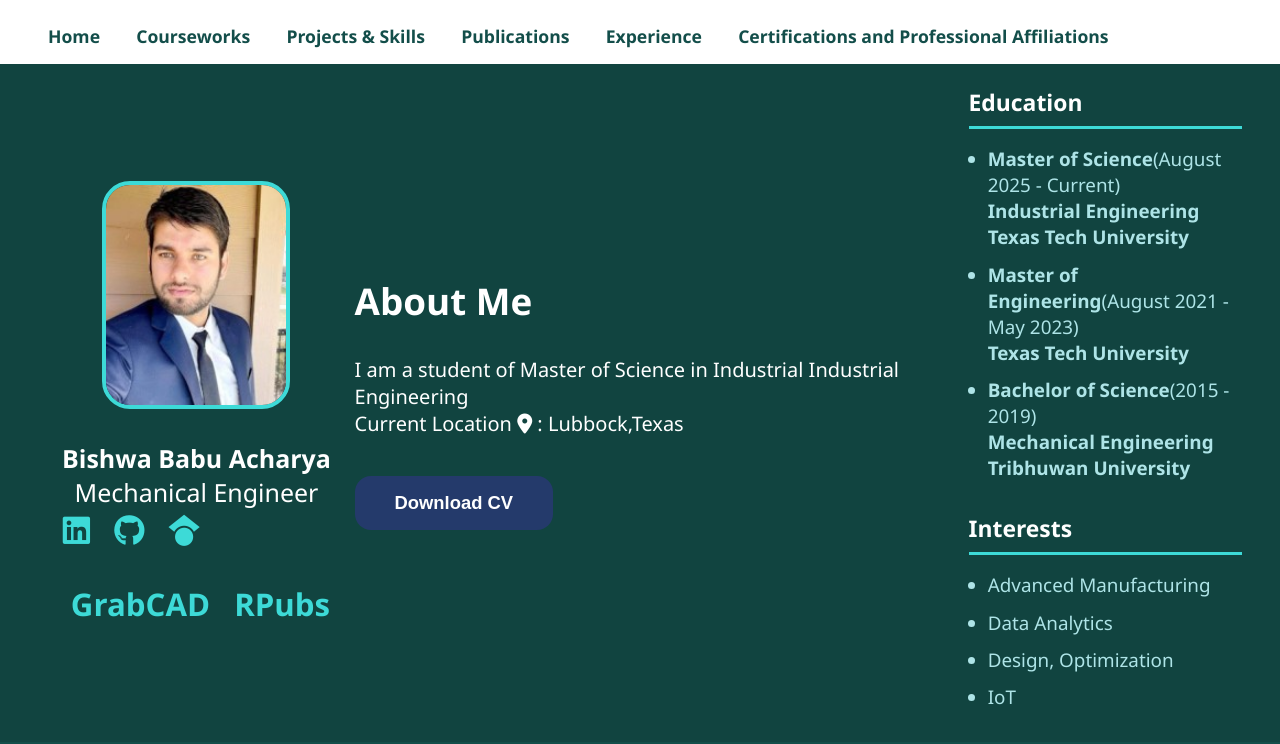
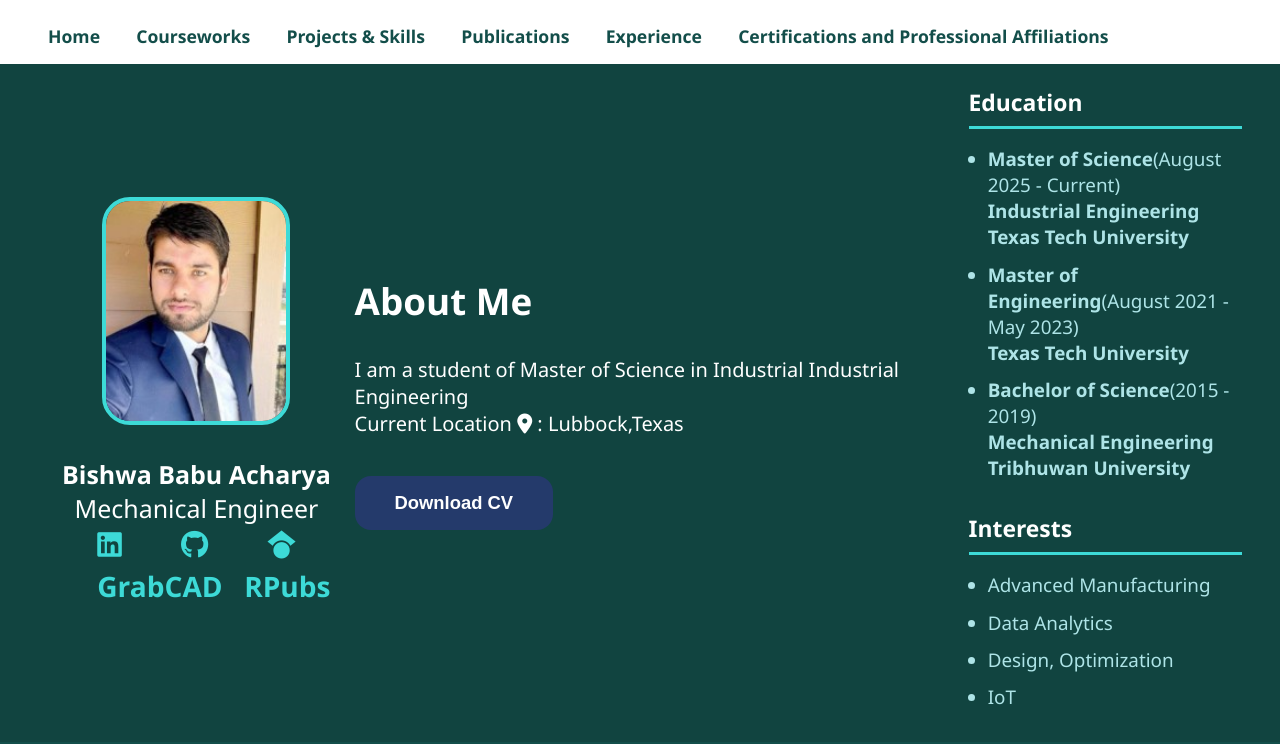
Before and after one commit to bibashmanjusubedi/portfolioBBA, a plain HTML site: page index.html in a window 1280 px wide. Drawn offline with Linux system fonts and the light colour scheme.

Commit message:
CSS for fontAwesome adjusted

```diff
--- a/index.html
+++ b/index.html
@@ -30,18 +30,18 @@
             Mechanical Engineer<br>
           </div>
           <div class="profile-links">
-            <a href="https://www.linkedin.com/in/bishwa96/"><i class="fab fa-linkedin"></i>
-            </a>
-            <a href="https://github.com/bishwa221"><i class="fab fa-github"></i>
-            </a>
-            <a href="https://scholar.google.com/citations?user=4ybsMIsAAAAJ&hl=en">
-                <i class="fa-brands fa-google-scholar"></i></p>
-            </a>
-            <a href="https://grabcad.com/bishwa.acharya-1">
-              <b>GrabCAD</b>
-            </a>
-            <a href="https://rpubs.com/bishwa221"><b>RPubs</b></a>
+            <div class="profile-link-row">
+              <a href="https://www.linkedin.com/in/bishwa96/"><i class="fab fa-linkedin"></i></a>
+              <a href="https://github.com/bishwa221"><i class="fab fa-github"></i></a>
+              <a href="https://scholar.google.com/citations?user=4ybsMIsAAAAJ&hl=en"><i class="fa-brands fa-google-scholar"></i></a>
+            </div>
+            <div class="profile-link-row">
+              <a href="https://grabcad.com/bishwa.acharya-1"><b>GrabCAD</b></a>
+              <a href="https://rpubs.com/bishwa221"><b>RPubs</b></a>
+            </div>
           </div>
+
+
         </aside>
         <div class="about-main">
           <h2>About Me</h2>
--- a/style.css
+++ b/style.css
@@ -300,3 +300,30 @@ body {
     margin-bottom: 0.38em;
     margin-top: 1.2em;
   }
+
+
+  .profile-links {
+    width: 100%;
+    text-align: center;
+  }
+
+  .profile-link-row {
+    display: flex;
+    justify-content: space-between;
+    align-items: center;
+    width: 220px;   /* Set a fixed width or adjust as needed */
+    margin: 0 auto 0.18em auto;
+    gap: 0;         /* Ensures zero added gap between items */
+  }
+
+  .profile-link-row a {
+    font-size: 1.35em;
+    color: #3ddad7;
+    text-decoration: none;
+    padding: 0 0.1em; /* Minimal side space for clickability */
+  }
+
+  .profile-link-row a b {
+    font-size: 1em;
+    font-weight: bold;
+  }
```
